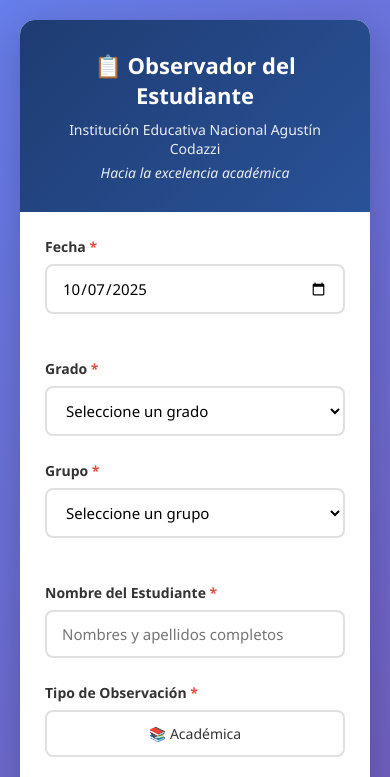
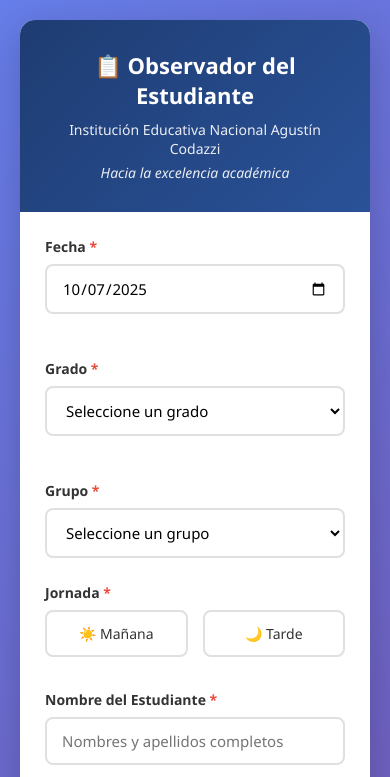
Before and after one commit to profeplay/observ, a plain HTML site: page index.html in a window 390 px wide. Shown: the top 777 px of the page. Drawn offline with Linux system fonts and the light colour scheme.

Commit message:
Update index.html

```diff
--- a/index.html
+++ b/index.html
@@ -97,6 +97,12 @@
             gap: 20px;
         }
 
+        .row-three {
+            display: grid;
+            grid-template-columns: 1fr 1fr 1fr;
+            gap: 20px;
+        }
+
         select {
             cursor: pointer;
             background-color: white;
@@ -105,6 +111,12 @@
         .tipo-observacion {
             display: grid;
             grid-template-columns: repeat(auto-fit, minmax(150px, 1fr));
+            gap: 15px;
+        }
+
+        .jornada-group {
+            display: grid;
+            grid-template-columns: 1fr 1fr;
             gap: 15px;
         }
 
@@ -194,7 +206,7 @@
         }
 
         @media (max-width: 768px) {
-            .row {
+            .row, .row-three {
                 grid-template-columns: 1fr;
             }
 
@@ -226,7 +238,7 @@
             </div>
 
             <form id="observadorForm" method="POST">
-                <div class="row">
+                <div class="row-three">
                     <div class="form-group">
                         <label for="fecha">Fecha <span class="required">*</span></label>
                         <input type="date" id="fecha" name="Fecha" required>
@@ -245,27 +257,40 @@
                         </select>
                         <span class="error-message" id="gradoError">Seleccione un grado</span>
                     </div>
-                </div>
 
-                <div class="row">
                     <div class="form-group">
                         <label for="grupo">Grupo <span class="required">*</span></label>
                         <select id="grupo" name="Grupo" required>
                             <option value="">Seleccione un grupo</option>
-                            <option value="A">A</option>
-                            <option value="B">B</option>
-                            <option value="C">C</option>
-                            <option value="D">D</option>
+                            <option value="Uno">Uno</option>
+                            <option value="Dos">Dos</option>
+                            <option value="Tres">Tres</option>
+                            <option value="Cuatro">Cuatro</option>
                         </select>
                         <span class="error-message" id="grupoError">Seleccione un grupo</span>
                     </div>
+                </div>
 
-                    <div class="form-group">
-                        <label for="nombreEstudiante">Nombre del Estudiante <span class="required">*</span></label>
-                        <input type="text" id="nombreEstudiante" name="NombreEstudiante"
-                               placeholder="Nombres y apellidos completos" required>
-                        <span class="error-message" id="nombreError">El nombre es obligatorio</span>
+                <div class="form-group">
+                    <label>Jornada <span class="required">*</span></label>
+                    <div class="jornada-group">
+                        <div class="radio-option">
+                            <input type="radio" id="manana" name="Jornada" value="Mañana" required>
+                            <label for="manana">☀️ Mañana</label>
+                        </div>
+                        <div class="radio-option">
+                            <input type="radio" id="tarde" name="Jornada" value="Tarde">
+                            <label for="tarde">🌙 Tarde</label>
+                        </div>
                     </div>
+                    <span class="error-message" id="jornadaError">Seleccione una jornada</span>
+                </div>
+
+                <div class="form-group">
+                    <label for="nombreEstudiante">Nombre del Estudiante <span class="required">*</span></label>
+                    <input type="text" id="nombreEstudiante" name="NombreEstudiante"
+                           placeholder="Nombres y apellidos completos" required>
+                    <span class="error-message" id="nombreError">El nombre es obligatorio</span>
                 </div>
 
                 <div class="form-group">
@@ -360,6 +385,13 @@
             const grupo = document.getElementById('grupo');
             if (!grupo.value) {
                 document.getElementById('grupoError').style.display = 'block';
+                isValid = false;
+            }
+
+            // Validar jornada
+            const jornada = document.querySelector('input[name="Jornada"]:checked');
+            if (!jornada) {
+                document.getElementById('jornadaError').style.display = 'block';
                 isValid = false;
             }
 
```
